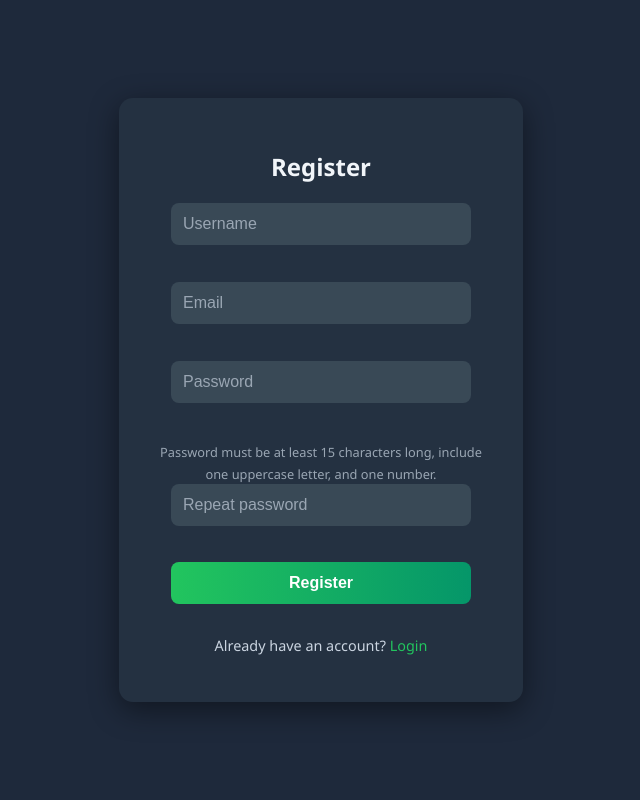
After one commit to EduardBogoslovtcev/Project-WebDeb2-RRC, a PHP site: page /register.php in a window 1280 px wide. The commit adds this page. Shown: the whole page, without its empty margins (319-959 px from the left). Run offline with PHP 8.4, Linux system fonts and the light colour scheme.

Commit message:
removed showForm.js and separated the login and register forms into separate files

```diff
--- /dev/null
+++ b/register.php
@@ -0,0 +1,104 @@
+<?php
+session_start();
+require('db_connect.php');
+
+$errors = [
+  'username' => '',
+  'email' => '',
+  'password' => '',
+  'password_repeat' => ''
+];
+$success_message = '';
+
+// default form shown
+if (!isset($_SESSION['active_form'])) {
+    $_SESSION['active_form'] = 'login';
+}
+
+if ($_SERVER['REQUEST_METHOD'] === 'POST' && isset($_POST["register"])) {
+
+  $_SESSION['active_form'] = 'register';
+
+  // sanitize inputs
+  $username = trim(filter_var($_POST['username'], FILTER_SANITIZE_FULL_SPECIAL_CHARS));
+  $email = trim(filter_var($_POST['email'], FILTER_SANITIZE_EMAIL));
+  $password = $_POST['password'];
+  $password_repeat = $_POST['password_repeat'];
+  // --- Validation ---
+  if (!filter_var($email, FILTER_VALIDATE_EMAIL)) {
+      $errors['email'] = 'Enter a valid email address.';
+  }
+
+  if (!preg_match('/^(?=.*[A-Z])(?=.*\d).{15,}$/', $password)) {
+      $errors['password'] = 'Must be 15+ chars, 1 uppercase, 1 number.';
+  }
+
+  if ($password !== $password_repeat) {
+      $errors['password_repeat'] = 'Passwords do not match.';
+  }
+
+    // check duplicates only if previous fields are OK
+  if (!array_filter($errors)) {
+      $check_user = $db->prepare("SELECT * FROM users_cms WHERE email = :email OR username = :username");
+      $check_user->execute([':email' => $email, ':username' => $username]);
+      if ($check_user->rowCount() > 0) {
+          $errors['email'] = 'Username or email already exists.';
+      }
+  }
+
+  // if no errors, insert
+  if (!array_filter($errors)) {
+      $hashed_password = password_hash($password, PASSWORD_DEFAULT);
+      $role = 'user';
+      $insert_user = $db->prepare("INSERT INTO users_cms (username, email, password, role)
+                                     VALUES (:username, :email, :password, :role)");
+      $insert_user->execute([
+          ':username' => $username,
+          ':email' => $email,
+          ':password' => $hashed_password,
+          ':role' => $role
+      ]);
+
+      $success_message = 'Registration successful! You can now log in.';
+      // clear form fields
+      $username = $email = $password = $password_repeat = '';
+  }
+
+}
+?>
+
+<!DOCTYPE html>
+<html lang="en">
+<head>
+  <meta charset="UTF-8">
+  <meta name="viewport" content="width=device-width, initial-scale=1.0">
+  <title>Login</title>
+  <link rel="stylesheet" href="styles.css?v=<?php echo time(); ?>">
+</head>
+<body>
+
+    <form action="register.php" method="POST" class="form-box" id="register_form">
+      <h2>Register</h2>
+
+      <input type="text" name="username" placeholder="Username" value="<?php echo isset($username) ? htmlspecialchars($username) : ''; ?>" required />
+      <div class="error-text"><?php echo $errors['username']; ?></div>
+
+      <input type="email" name="email" placeholder="Email"  value="<?php echo isset($email) ? htmlspecialchars($email) : ''; ?>" required />
+      <div class="error-text"><?php echo $errors['email']; ?></div>
+
+      <input type="password" name="password" placeholder="Password"  value="<?php echo isset($password) ? htmlspecialchars($password) : ''; ?>" required />
+      <div class="error-text"><?php echo $errors['password']; ?></div>
+
+      <small class="password-hint">
+        Password must be at least 15 characters long, include one uppercase letter, and one number.
+      </small>
+
+      <input type="password" name="password_repeat" placeholder="Repeat password" value="<?php echo isset($password_repeat) ? htmlspecialchars($password_repeat) : ''; ?>" required />
+      <div class="error-text"><?php echo $errors['password_repeat']; ?></div>
+
+      <button type="submit" name="register">Register</button>
+
+      <p>Already have an account? <a href="login.php">Login</a></p>
+    </form>
+</body>
+</html>
--- a/showForm.js
+++ /dev/null
@@ -1,6 +0,0 @@
-function showForm(formID) {
-    document
-        .querySelectorAll(".form-box")
-        .forEach((form) => form.classList.remove("active"));
-    document.getElementById(formID).classList.add("active");
-}
--- a/styles.css
+++ b/styles.css
@@ -19,7 +19,6 @@ body {
     text-align: center;
     flex-direction: column;
     align-items: center;
-    display: none;
 }
 
 .form-box.active {
@@ -36,6 +35,7 @@ form button {
     border-radius: 8px;
     border: none;
     font-size: 1rem;
+    transition: box-shadow 0.55s ease, background-color 0.55s ease;
 }
 
 form input {
@@ -43,8 +43,44 @@ form input {
     color: #e6eef6;
     outline: none;
 }
+
+input:focus {
+    outline: none;
+    box-shadow: 0 0 0 2px #22c55e;
+    transition: opacity 0.2s ease;
+}
+
 form input::placeholder {
     color: #9aa6b3;
+}
+
+.password-hint {
+    color: #9aa6b3;
+    font-size: 0.8rem;
+    margin-top: -0.5rem;
+    margin-bottom: 1rem;
+    text-align: left;
+    max-width: 300px;
+}
+
+.error-text {
+    font-size: 0.8rem;
+    color: #f87171;
+    text-align: left;
+    margin-top: -0.5rem;
+    margin-bottom: 0.8rem;
+    height: 1rem; /* reserves space to avoid layout shift */
+}
+.success-banner {
+    background: #16a34a;
+    color: #fff;
+    padding: 0.8rem;
+    border-radius: 8px;
+    text-align: center;
+    margin-bottom: 1rem;
+    font-weight: 500;
+    width: 100%;
+    max-width: 340px;
 }
 
 form button {
@@ -83,5 +119,4 @@ form a:hover {
 
 .stay-logged-in input {
     width: 10%;
-    display: flex;
 }
```
Also changed, not shown: index.php (+11 -30 lines), login.php (added, +34 -0 lines), login_register.php (added).
